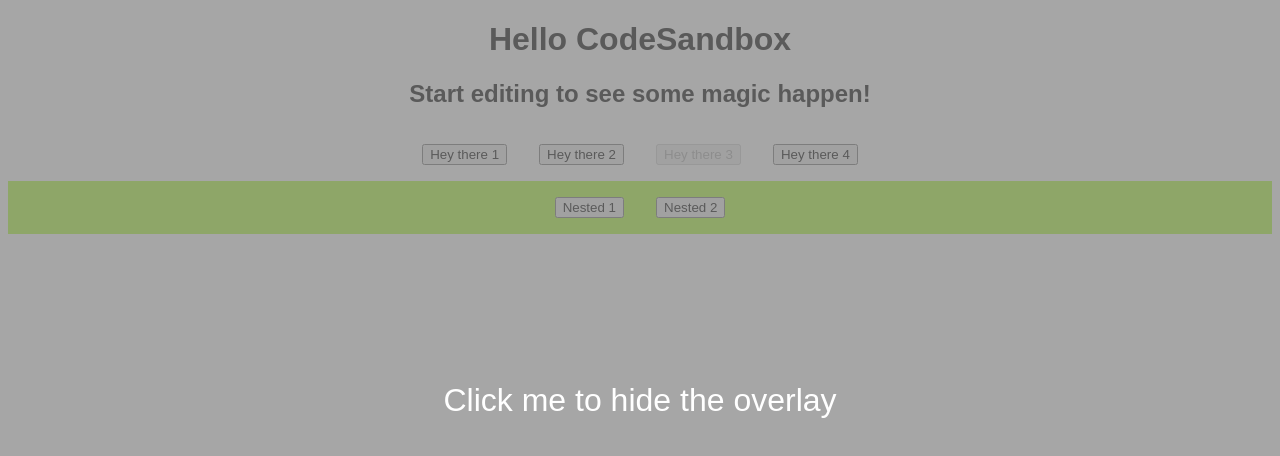
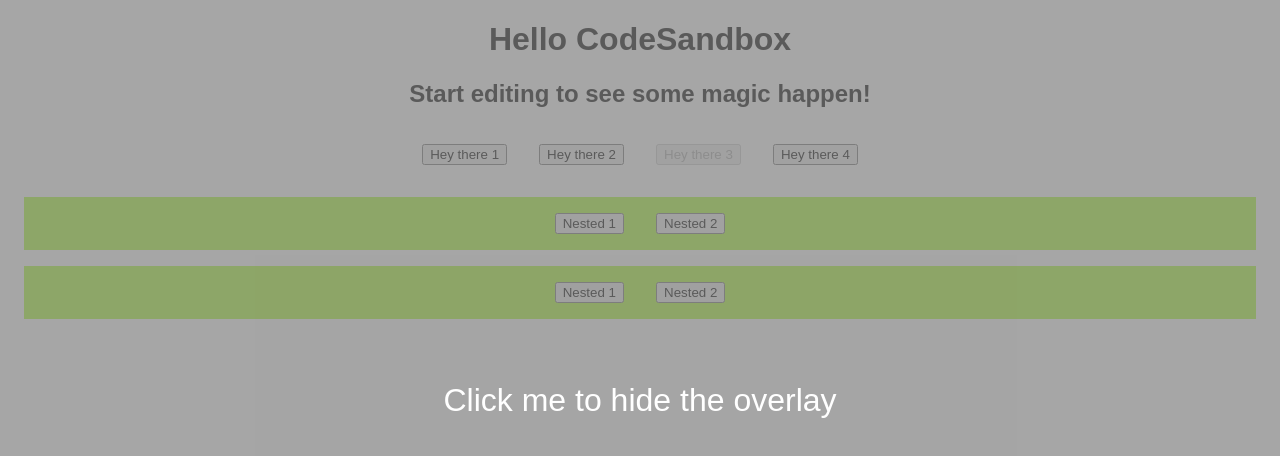
Before and after one commit to vakrilov/react-context-experiments, a React (Create React App) app: page / in a window 1280 px wide. Shown: the top 456 px of the page. Built offline with nearby package versions, Linux system fonts and the light colour scheme.

Commit message:
Starting point

```diff
--- a/src/App.tsx
+++ b/src/App.tsx
@@ -5,13 +5,6 @@
   <button {...props} onClick={() => alert("I was clicked")}>
     {props.children}{" "}
   </button>
-);
-
-const SomeComponent: React.FC = (props) => (
-  <div className="nested">
-    <MyButton> Nested 1</MyButton>
-    <MyButton> Nested 2</MyButton>
-  </div>
 );
 
 const Overlay: React.FC<{ visible: boolean; hide: () => void }> = ({
@@ -23,6 +16,15 @@
       <span onClick={hide}> Click me to hide the overlay</span>
     </div>
   ) : null;
+
+const SomeComponent: React.FC = (props) => {
+  return (
+    <div className="nested">
+      <MyButton>Nested 1</MyButton>
+      <MyButton>Nested 2</MyButton>
+    </div>
+  );
+};
 
 export default function App() {
   const [showOnboarding, setShowOnboarding] = React.useState(true);
@@ -38,6 +40,8 @@
       <MyButton> Hey there 4</MyButton>
 
       <SomeComponent />
+      <SomeComponent />
+
       <Overlay visible={showOnboarding} hide={() => setShowOnboarding(false)} />
     </div>
   );
--- a/src/styles.scss
+++ b/src/styles.scss
@@ -8,12 +8,12 @@
 }
 
 .overlay {
-  position: fixed;
+  position: absolute;
   top: 0;
   left: 0;
   z-index: 1000;
-  width: 100vw;
-  height: 100vh;
+  width: 100%;
+  height: 100%;
   background-color: gray;
   opacity: 0.7;
 
@@ -29,5 +29,7 @@
 }
 
 .nested {
+  position: relative;
+  margin: 1rem;
   background-color: greenyellow;
 }
```
